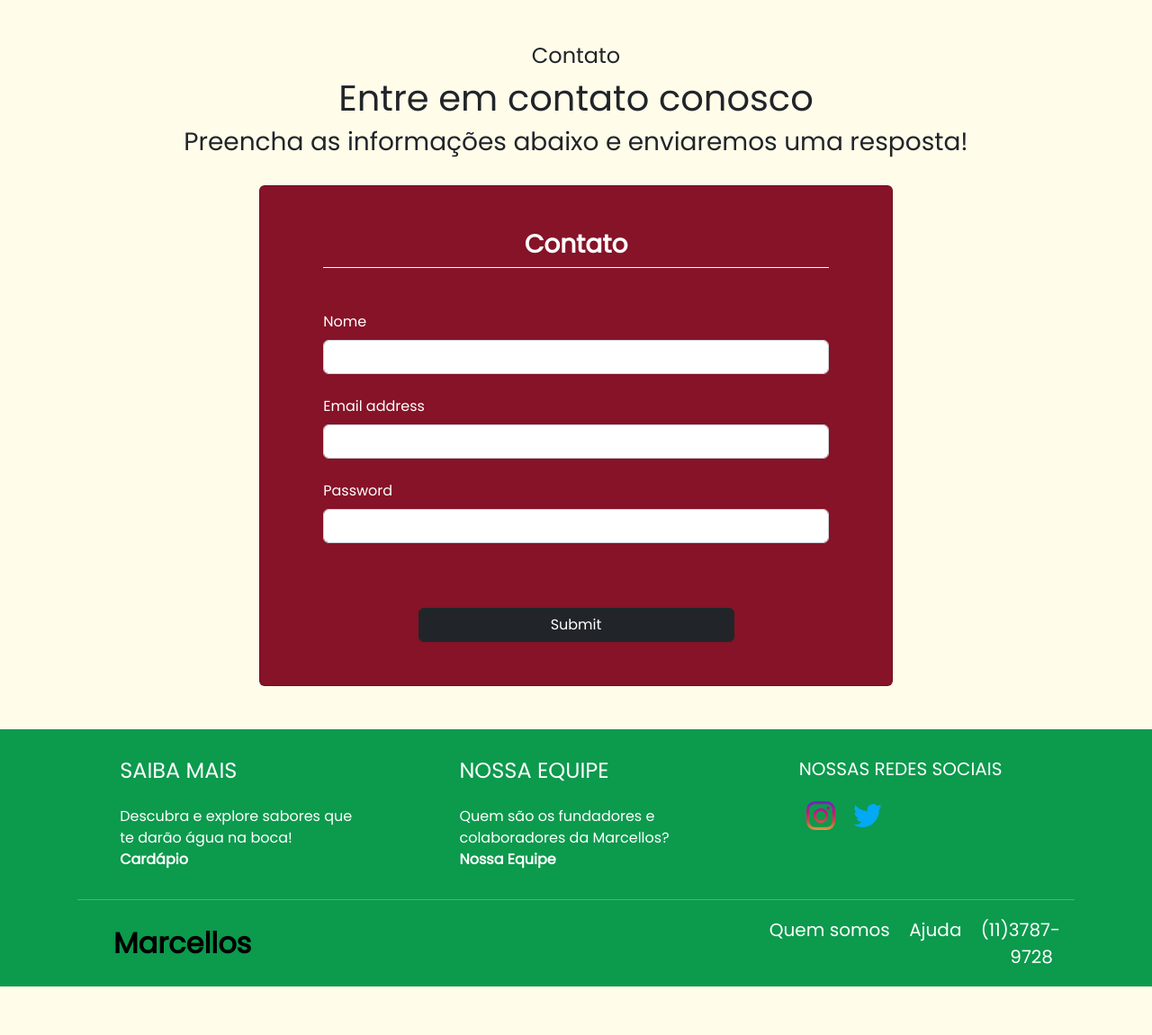
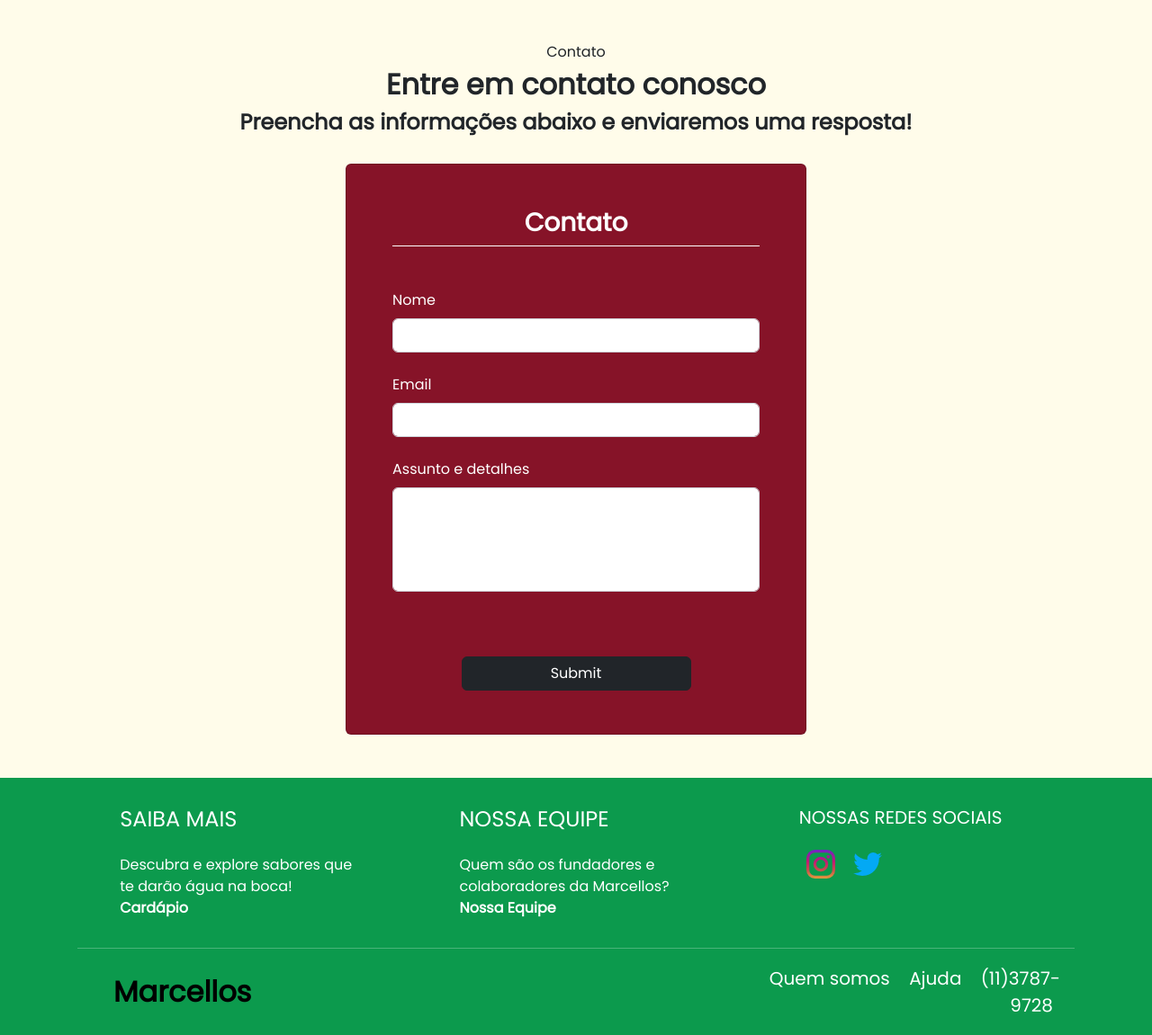
Before and after one commit to GustavoDSCruz/MarcellosPizzaria, a PHP site: page /contato.html in a window 1280 px wide. Shown: the part 68-1219 px from the top of the page at 90% size. Before the commit the page ends 1165 px from the top, so only its background shows below. Run offline with PHP 8.4, Linux system fonts and the light colour scheme.

Commit message:
fix banner and contact screen

```diff
--- a/contato.html
+++ b/contato.html
@@ -52,27 +52,27 @@
     </nav>
 
     <main class="p-5 d-flex flex-column align-items-center">
-        <h4>Contato</h4>
-        <h1>Entre em contato conosco</h1>
-        <h3>Preencha as informações abaixo e enviaremos uma resposta!</h3>
+        <h4 class="text-center fs-6 fw-light" >Contato</h4>
+        <h1 class="text-center fs-2 fw-bold "> Entre em contato conosco</h1>
+        <h3 class="text-center fs-4 fw-semibold">Preencha as informações abaixo e enviaremos uma resposta!</h3>
         <br>
 
-        <form class="card icard-color py-5 d-flex flex-column align-items-center" style="width: 55vw; height: auto;">
+        <form class="card-contato card icard-color py-5 d-flex flex-column align-items-center">
           <div class="text-center  border-bottom border-white" style="width: 80%;" >
             <h5 class="card-title text-white fs-3 fw-semibold ">Contato</h5>
           </div>
           <div class="d-flex flex-column align-items-stretch py-4" style="width: 80%;">
             <div class="mt-4">
               <label class="form-label text-white">Nome</label>
-              <input type="email" class="form-control" id="exampleInputEmail1" aria-describedby="emailHelp">
+              <input type="text" name="nomeContato" class="form-control">
             </div>
             <div class="mt-4">
-              <label for="exampleInputEmail1" class="form-label text-white">Email address</label>
-              <input type="email" class="form-control" id="exampleInputEmail1" aria-describedby="emailHelp">
+              <label for="exampleInputEmail1" class="form-label text-white">Email</label>
+              <input type="email" name="emailContato" class="form-control" id="exampleInputEmail1" aria-describedby="emailHelp">
             </div>
             <div class="mt-4">
-              <label for="exampleInputPassword1" class="form-label text-white">Password</label>
-              <input type="password" class="form-control" id="exampleInputPassword1">
+              <label for="exampleInputPassword1" class="form-label text-white">Assunto e detalhes</label>
+              <input type="text" name="assuntoContato" class="input-assunto form-control" size="500" >
             </div>
           </div>
           <button type="submit" class="btn btn-dark mt-5" style="width: 50%;">Submit</button>
--- a/css/global.css
+++ b/css/global.css
@@ -47,6 +47,26 @@ main{
     color: black;
 }
 
+.card-contato{
+    width: 40vw;
+}
+.input-assunto{
+    padding: 45px 0;
+}
+#main-promotion{
+    width: auto;
+}
+@media screen and (max-width:500px) {
+    #main-promotion{
+        width: 90%;
+    }
+}
+@media screen and (max-width:650px){
+    .card-contato{
+        width:100%;
+    }
+}
+
 @media screen and (max-width: 400px) {
     .marcellos-img{
         display: none;
--- a/index.html
+++ b/index.html
@@ -69,7 +69,7 @@
       <h4 class="border-bottom">Recomendações</h4>
       <div></div>
       <!--Home Introduction-->
-      <section class="py-5 d-inline-flex">
+      <section class="py-5 d-inline-flex align-self-center" id="main-promotion">
         <div class="d-inline-flex justify-content-center ">
           <img src="assets/banner-home.jpg" class="banner-home img-fluid rounded">
           <div class="d-flex flex-column justify-content-center align-items-center card-home p-3 rounded-end my-3" style="width: 18rem;">
```
